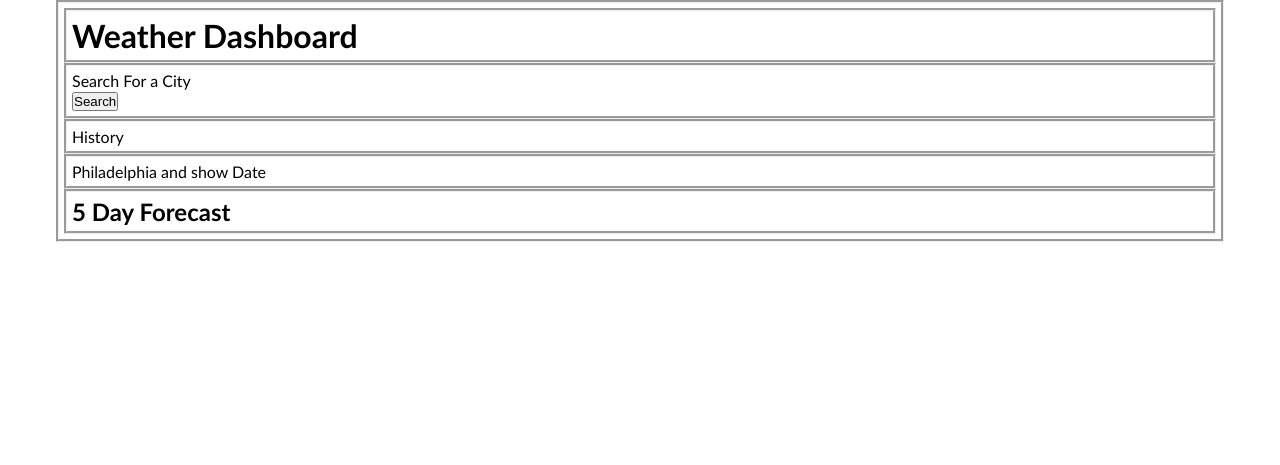
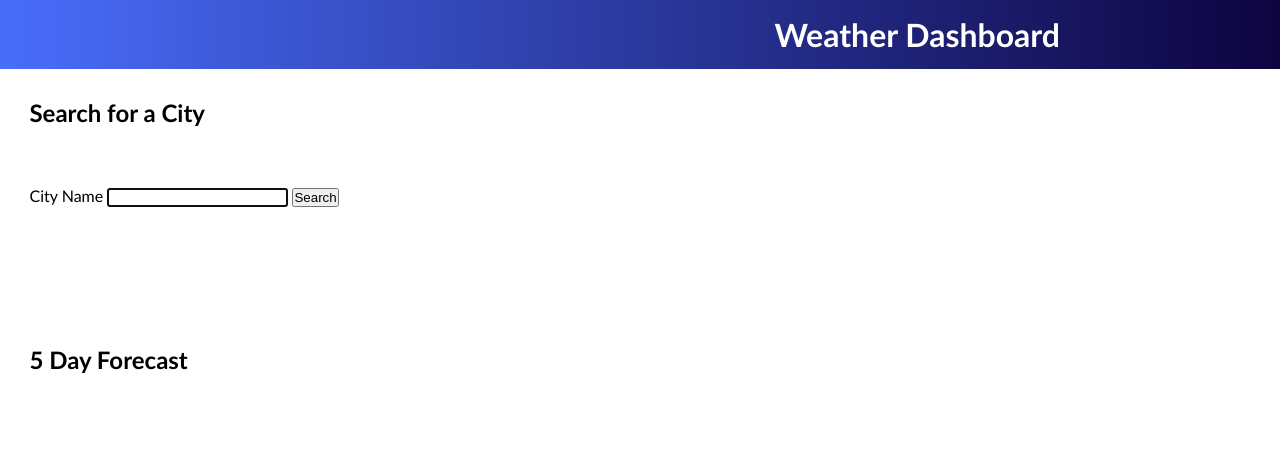
Before and after one commit to 4ng3lic4/Weather-Dashboard, a plain HTML site: page index.html in a window 1280 px wide. Drawn offline with nearby package versions, Linux system fonts and the light colour scheme; no server answers.

Commit message:
updated Template Literal

```diff
--- a/assets/main.js
+++ b/assets/main.js
@@ -1,4 +1,6 @@
-//console.log("This is the log for the 🔥EXTERNAL🔥JavaScript");
+console.log("This is the log for the 🔥EXTERNAL🔥JavaScript");
+
+
 
 /**
  * ## Usage / Adapt from acceptance criteria
@@ -39,40 +41,120 @@ THEN I am again presented with current and future conditions for that city
 
 
 
+var city_header = document.querySelector("#CityDateIcon")
+let weather_details = document.querySelector("#WeatherDetails")
+/*
+var thisDay = new Date();
+var citySearchEl = document.getElementById("citySearch");
+var bottomLeftColEl = document.getElementById("bottomLeftCol");
+var cityEl = document.getElementById("city");
+var searchHistoryCardEl = document.getElementById("search-history-card")
+var historyBtnsEl = document.getElementById("history-buttons-container");
+var historyBtnsArray [];
+var dynamicWeatherCardEl = document.getElementById("DynamicWeatherCard");
+var fiveDayForCardEl = document.getElementById("five-day-forecast-card");
+var fiveDaycontainerEl = document.getElementById("FiveDaycontainer");
+
 
 
 //Website https://home.openweathermap.org/api_keys
 //Generated KEY 07919368b691b89429ebf5d03e4b1896
 
+
+*/
+var searchBtn = document.getElementById("searchBtn");
+
+//1
+// Get weather information from OpenWeather
+
+
 var APIKey = "07919368b691b89429ebf5d03e4b1896";
+
+
 function getCoordinates () {
-let url =`http://api.openweathermap.org/geo/1.0/direct?q=London&limit=5&appid=${APIKey}`
+    event.preventDefault();
+var userInput = document.getElementById("city").value
+console.log("hello");
+console.log(userInput);
+//We use Temple literal to add the variable inside the string
+    let url =`https://api.openweathermap.org/data/2.5/weather?q=${userInput}&units=metric&appid=${APIKey}`
+    console.log(url);
 fetch(url).then(response => response.json())
 .then( data => {
-    console.log(data[0].lat); //This has to match the data we want to fetch
-    var latitude = data[0].lat
-    var longitud = data[0].lon
-    getForecast(latitude,longitud);
+
+    //Collect from the object the
+    console.log(data);
+    let cityname = data.name;
+    let temperature = data.main.temp;
+    let humidity = data.main.humidity;
+    let wind = data.wind.speed;
+
+
+
+    var temp_para = document.createElement("p");
+    temp_para.textContent="The current temperature is  "+temperature;
+    var humidity_para =document.createElement("p");
+    humidity_para.textContent="The current humidity is  "+humidity;
+    var wind_para =document.createElement("p");
+    wind_para.textContent="The current wind is  "+wind;
+    var city_para =document.createElement("p");
+    city_para.textContent="The city name is  "+cityname;
+
+    city_header.append(city_para);
+    weather_details.append(temp_para,wind_para,humidity_para)
+
+
+
+
+
+
+
+
+    //This has to match the data we want to fetch
+
+    getForecast(cityname);
  })
 
 }
-getCoordinates();
+//The search button will respond to the event listener
+console.log(searchBtn)
 
-let getForecast = function(lat,long){
-    let url = `https://api.openweathermap.org/data/2.5/forecast?lat=${lat}&lon=${long}&appid=adfcac97a8c42d0e748dcf301adb488f
-`
+//getCoordinates(); We dont need this
+
+let getForecast = function(cityname){
+    let url = `https://api.openweathermap.org/data/2.5/forecast?q=${cityname}&units=metric&appid=${APIKey}`
+
 fetch(url).then(response => response.json())
-.then( data => {
+.then( data => { //CRITICAL SECTION
     console.log(data);
-    //Create a div container and change the innetHTML to the data and icon, temperature, etc.
-var forecastDiv = document.querySelector("#topBar")
-var currentTemp = document.createElement("p");
-currentTemp.textContent="The current temperature is  "+data.list[0].main.temp
-forecastDiv.appendChild(currentTemp);
+   ///Create a div container and change the innetHTML to the data and icon, temperature, etc.
+   let datalist = data.list
+   let forecastdiv = document.getElementById("five-day-card-container")
+   for (let i = 0; i < datalist.length; i+=8){
+    let parentdiv = document.createElement("div")
+    parentdiv.style.border="1px solid black"
 
+
+    var temp_para = document.createElement("p");
+    temp_para.textContent="The  temperature is  "+datalist[i].main.temp;
+    var humidity_para =document.createElement("p");
+    humidity_para.textContent="The humidity is  "+datalist[i].main.humidity;
+    var wind_para =document.createElement("p");
+    wind_para.textContent="The wind is  "+datalist[i].wind.speed;
+
+    parentdiv.append(temp_para,humidity_para,wind_para)
+    forecastdiv.append(parentdiv)
+    console.log(forecastdiv)
+
+   }
     //Append this to another HTML container
  })
 }
+searchBtn.addEventListener("click", getCoordinates);
+//END OF CRITICAL SECTION
+//SEE Week 6 09_Ins_Demo code
+
+
 
 //Create element
 //Line at the bottom
--- a/assets/styles.css
+++ b/assets/styles.css
@@ -1,4 +1,4 @@
-*{
+* {
     margin: 0;
     padding: 0;
 }
@@ -8,27 +8,81 @@ body {
     font-family: 'Trebuchet MS', 'Lucida Sans Unicode', 'Lucida Grande', 'Lucida Sans', Arial, sans-serif;
 }
 
-main {
-    width:90%;
-    margin:auto;
-    padding:10px;
-}
+header {
 
-#SearchCity {
-
+    padding: 15px 200px;
+    background-image: linear-gradient(to right, rgb(73, 109, 251), rgb(13, 4, 64));
 
 }
 
-.container {
-    display:flex
-    width:90%;
-    margin:auto;
-    padding:10px;
+h1 {
+    color: white;
+    text-align: right;
+    margin-right: 20px;
+}
+
+.flex-column {
+    /*Applied to the Body*/
+    flex-wrap: wrap;
+    display: flex;
+    flex-direction: column;
+
 }
 
 
-.border {
+.min-100-vh {
+    min-height: 100vh;
+}
 
-    border-style:groove;
-    padding: 5px;
+.flex-row {
+    /*Applied to main */
+    display: flex;
+    flex-wrap: wrap;
 }
+
+.justify-space-between {
+
+    justify-content: space-between;
+}
+
+.main-col-flex {
+    flex: 0 0 100%;
+}
+
+
+
+/*Cards*/
+
+.card {
+    margin: 0 0 20px;
+}
+
+.card-header {
+    padding: 2.3%;
+}
+
+.card-container {
+    padding:2.3%;
+}
+
+.box-current{
+border-style: groove;
+
+}
+/*MEDIA*/
+
+/*Add Responsiveness to the website for phones*/
+@media screen and (max-width:390px) {}
+
+/*/*Add Responsiveness to the website for tablets*/
+*/ @media screen and (min-width: 768px) {
+    .media-col {
+        flex: 0 0 calc(100% 8/12 -2%);
+    }
+
+    .mid-col {
+        flex: 0 0 calc(100% * 4/12 -2%);
+
+    }
+
+}
--- a/index.html
+++ b/index.html
@@ -15,66 +15,94 @@
     integrity="sha256-9/aliU8dGd2tb6OSsuzixeV4y/faTqgFtohetphbbj0=" crossorigin="anonymous"></script>
 </head>
 
-<body>
-  <main class="border">
-    <!--Top Bar-->
-    <div id="topBar" class="border">
-      <h1>Weather Dashboard</h1>
-    </div>
-    <!--End Top Bar-->
-    <!--Search Box-->
-    <div id="SearchCity" class="border">
-      <form id="formBlock"> Search For a City </form>
+<!--Min height 100vh means the element should occupy the web browser viewport height.-->
 
-      <button id="searchBtn">Search</button>
-    </div>
+<body class="flex-column min-100-vh">
+  <!--Top Bar outside divs-->
+  <header class="top-bar">
+    <h1>Weather Dashboard</h1>
+  </header>
 
-    <!--Search History -->
-    <div id="searchHistory" class="border">
-      <p>History</p>
-    </div>
+  <!--Whole Container-->
 
-    <!--Current City-->
-    <div id="CurrentCity" class="border"> Philadelphia and show Date</div>
- <!--We create the container through JS when we have the data and attach it to this container will be done dinamically-->
-
-    <!--5 day Forecast will be generated in JavaScript-->
-    <div id="Forecast" .container class="border">
-      <h2>5 Day Forecast</h2>
+  <main class="flex-row justify-space-between">
 
 
+    <!--Mid Row Container-->
+    <div id="mid-row" class="flex-row justify-space-between main-col-flex">
 
-    </div>
+      <!--Mid row - Left column-->
+      <div id="left-column" class="main-col-flex mid-col">
 
-
-  </main>
+        <!-- Card for SEARCH FORM-->
+        <div id="search" class="card">
+          <h2 class="card-header"> Search for a City </h2>
+          <form id="citySearch" class="card-container">
+                <!--#citySearch-->
+            <label class="form-label" for="city">City Name</label>
+            <input name="city" id="city" type="text" autofocus="true" class="form-input" />
+            <button id= "searchBtn" class="btn">Search</button>
+          </form>
+        </div> <!--End of card for Sarch City Weather-->
+      </div><!--End of Middle Row - Left column-->
 
 
 
 
+                              <!-- Mid Row Right Column-->
+
+      <div id="right-column" class="main-col-flex media-col" >
+
+      <!-- Dynamic Weather Card-->
+        <div id="DynamicWeatherCard" class="card-hidden">
+
+          <!-- Header with City,Current Date and Icon -->
+          <h4 id="CityDateIcon" class="card-header"> </h4>
+
+          <!-- Weather Details Container, p tags will be created dynamically for temp, humidity, and wind speed-->
+          <div id="WeatherDetails" class="card-body"></div>
+
+        </div><!-- End of DynamicWeatherCard-->
+      </div><!--End of right Column for Current City Weather-->
+    </div><!--End of mid-row-->
+
+<!--6pm-->
+                                        <!-- Bottom-Row Container-->
+    <div id="bottom-row" class="flex-row justify-space-between main-col-flex">
 
 
+      <!-- Bottom Left Columm-->
+      <div id="bottomLeftCol" class="main-col-flex md-col">
 
 
+     <!--Search history card -->
+
+<div id="search-history-card" class="card" style="display:none;">
+<h3 class="card-header"> Search History
+</h3>
+
+<!--History Buttons Container. This will have the search buttons generated dynamically -->
+<div id="history-buttons-container" class="card-container">
+
+</div> <!--End of history buttons-->
+</div><!--End of history-search card-->
+  </div> <!-- End of Bottom Left Columm-->
 
 
+  <!-- Bottom Right Column-->
+<div id="bottom-right-column" class="main-col-flex media-col ">
+  <!--5 day forecast card-->
+  <div id="five-day-forecast-card" class="card-hidden" >
+<h2 class="card-header">5 Day Forecast</h2>
 
+<!--Five day card container for the tiles that will be generated dinamically-->
+<div id="five-day-card-container" class="card-container flex-row justify-space-around">
 
-
-
-
-
-
-
-
-
-
-
-
-
-
-
-
+</div><!-- End of Five day card container for the tiles that will be generated dinamically-->
+  </div> <!--End of 5 day forecast card-->
+</div><!--End of Bottom Right Column-->
+    </div><!-- End of Bottom Row-->
+  </main>
   <script src="./assets/main.js"></script>
 </body>
 
```
Also changed, not shown: 2 other files.
